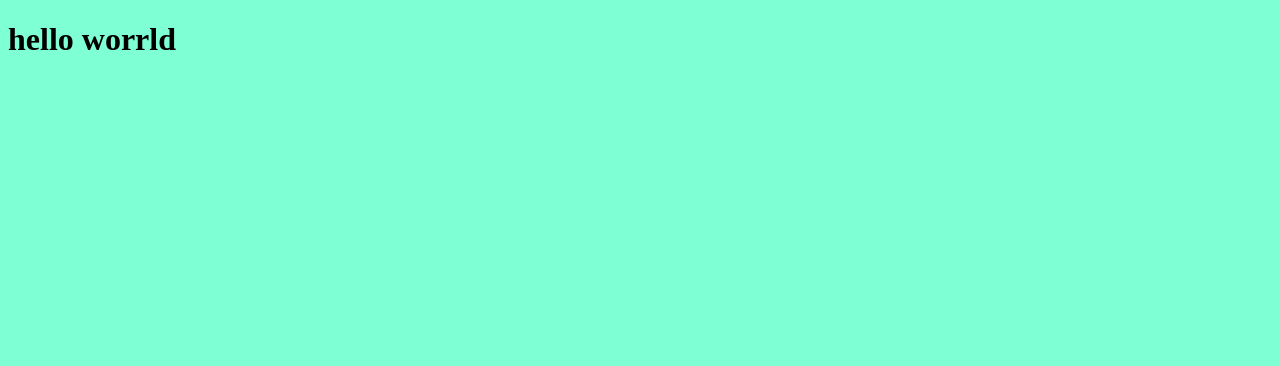
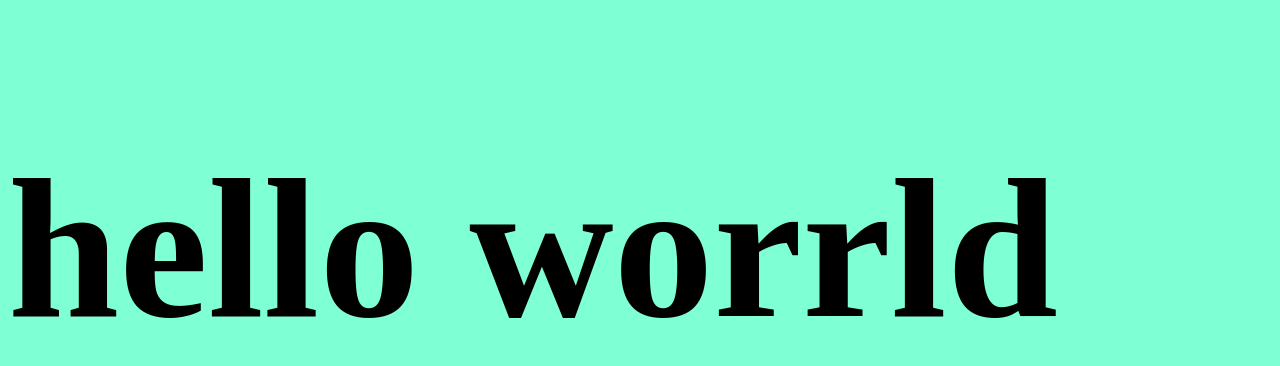
Before and after one commit to Swanti0727/intento6, a plain HTML site: page index.html in a window 1280 px wide. Drawn offline with Linux system fonts and the light colour scheme.

Commit message:
bond, color and size

```diff
--- a/css/style.css
+++ b/css/style.css
@@ -1,3 +1,6 @@
 body{
     background-color: aquamarine;
+    font-weight: bolder;
+    font-size: 100px;
+    color: black;
 }
```
